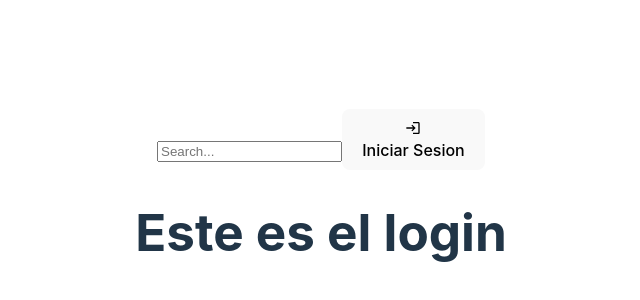
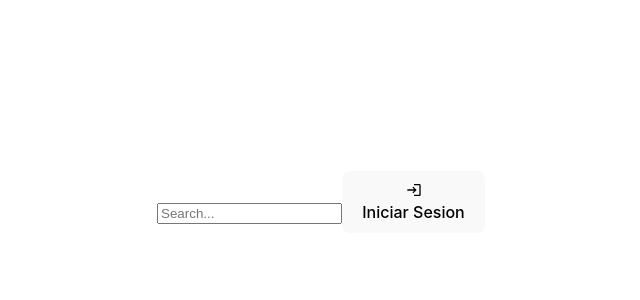
Before and after one commit to EcommerceProyect/KaroKids, a React (Vite) app in the folder client/: page /login in a window 1280 px wide. Shown: the part 198-498 px from the top of the page, without its empty margins (319-959 px from the left). Built offline with nearby package versions, Linux system fonts and the light colour scheme.

Commit message:
deleted login component

```diff
--- a/client/src/App.jsx
+++ b/client/src/App.jsx
@@ -1,18 +1,12 @@
 import React from 'react'
 import './App.css'
 
-import { Route, Routes } from 'react-router-dom'
-
 import Navbar from './components/navbar/Navbar'
-import Login from './views/login/Login'
 
 const App = () => {
   return (
     <>
       <Navbar />
-      <Routes>
-        <Route path="/login" element={<Login />} />
-      </Routes>
     </>
   )
 }
--- a/client/src/views/login/Login.jsx
+++ /dev/null
@@ -1,11 +0,0 @@
-import React from 'react'
-
-const Login = () => {
-  return (
-    <div>
-      <h1>Este es el login</h1>
-    </div>
-  )
-}
-
-export default Login
```
